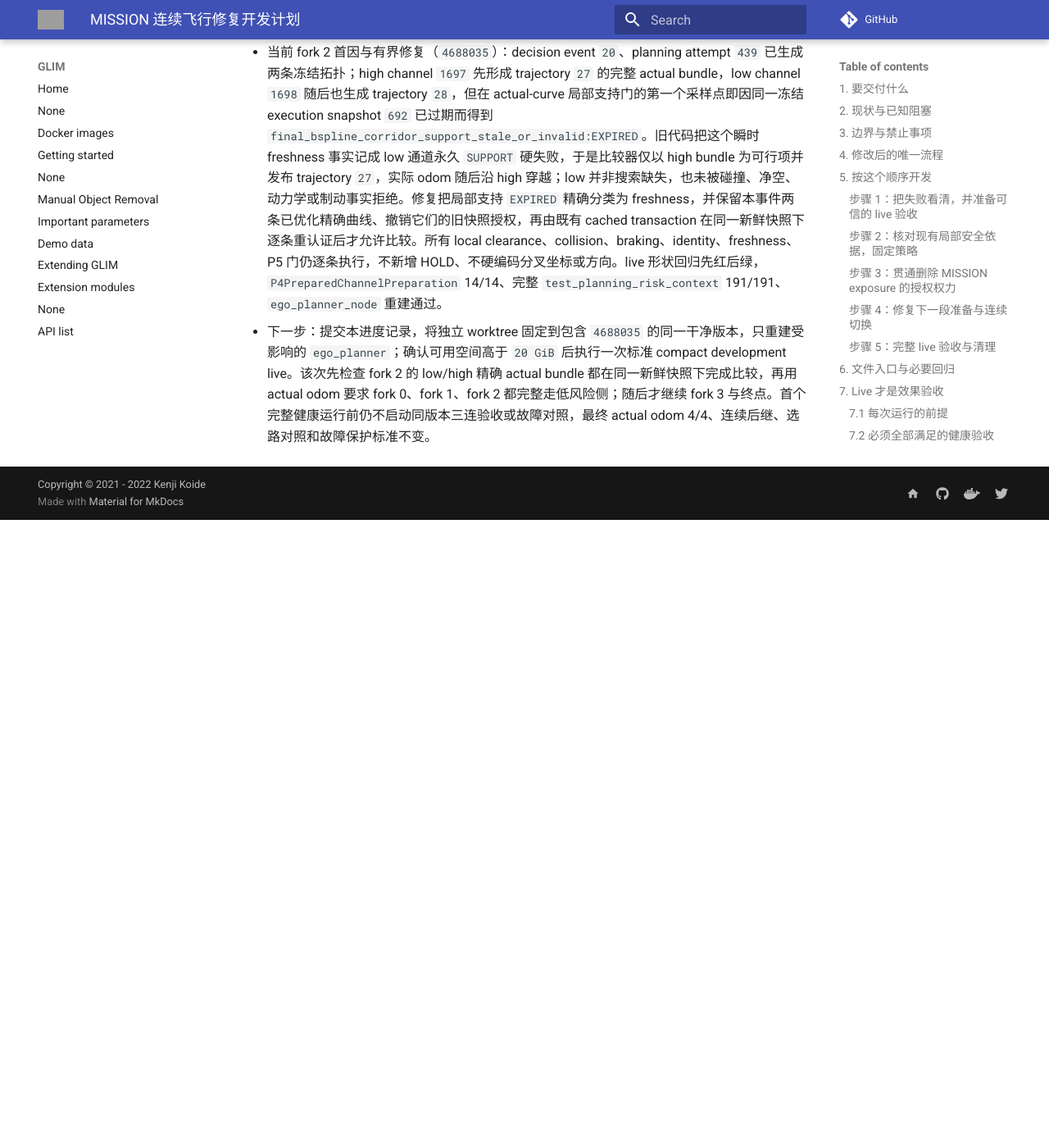
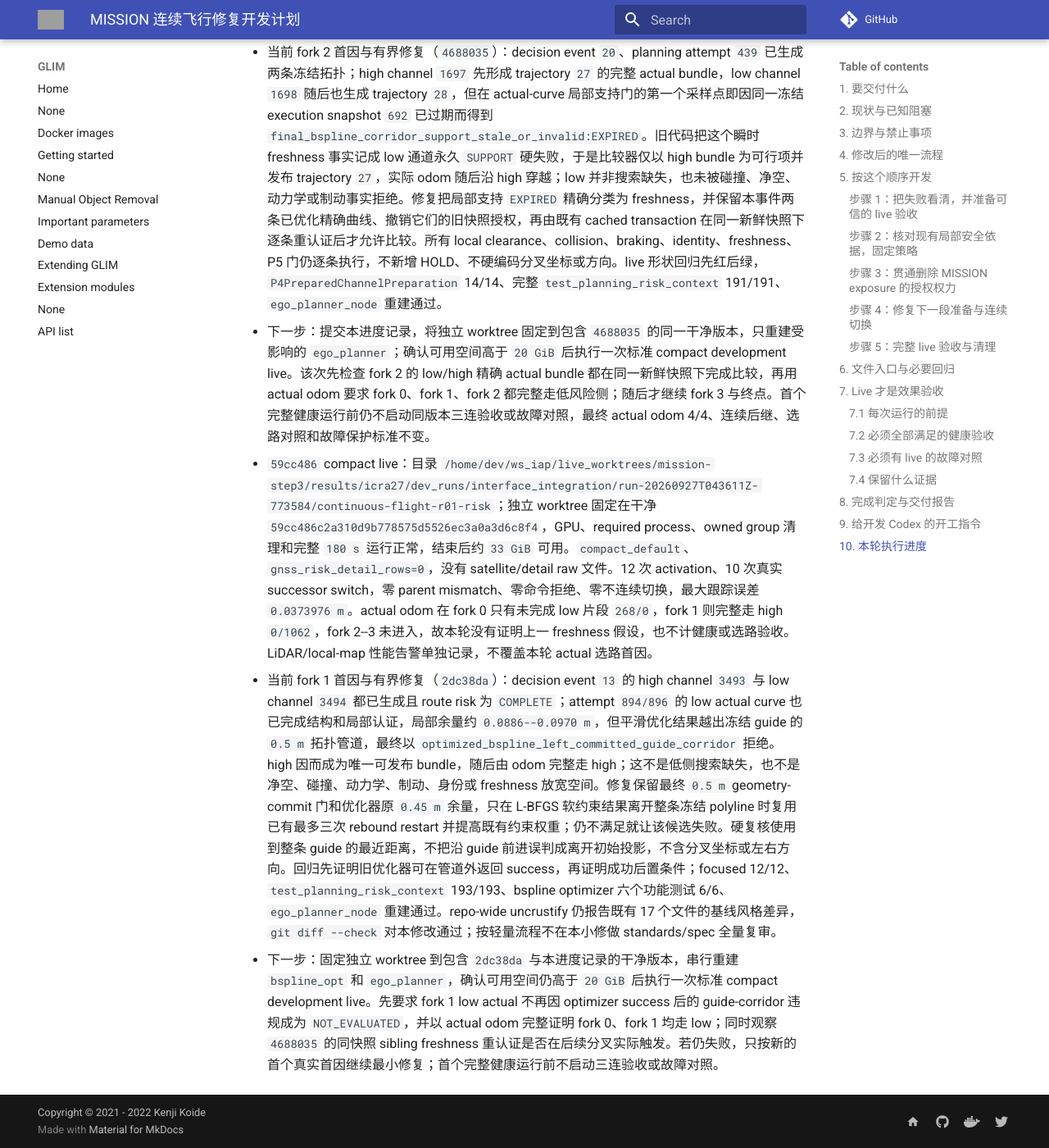
Before and after one commit to Printeger/iap, an MkDocs documentation site: the page built from docs/icra27/MISSION_CONTINUOUS_FLIGHT_IMPLEMENTATION_PLAN.md, in a window 1280 px wide and 1400 px high, scrolled down 49118 px. Shown: the whole window at 82% size. Built offline with MkDocs 1.6.1 and Material for MkDocs 9.7.7, drawn with Linux system fonts in a browser that asks for light colours; nearby versions of some CDN libraries; comment, search, counter and statistics services are not loaded; before the commit the page ends 49752 px from its top, so only the background shows below that; grey boxes are pictures that could not be loaded.

Commit message:
docs(plan): record fork one guide cause

```diff
--- a/docs/icra27/MISSION_CONTINUOUS_FLIGHT_IMPLEMENTATION_PLAN.md
+++ b/docs/icra27/MISSION_CONTINUOUS_FLIGHT_IMPLEMENTATION_PLAN.md
@@ -427,3 +427,6 @@
 - `2093e9f` compact live：目录 `/home/dev/ws_iap/live_worktrees/mission-step3/results/icra27/dev_runs/interface_integration/run-20260927T040939Z-695861/continuous-flight-r01-risk`；独立 worktree 固定在干净 `2093e9f022ab7685e33a3882c56869b033532f91`，GPU、required process、owned group 清理和完整 `180 s` 运行正常。`compact_default`、raw detail false、satellite limit `0`，且没有 satellite/detail raw 文件。15 条正常 B-spline、17 次 activation、10 次真实 successor switch，零命令拒绝、零不连续切换，最大跟踪误差 `0.0314228 m`；上一轮 exposure ledger 负 elapsed 阻塞已消失。actual odom 已完整证明 fork 0 low `236/0`、fork 1 low `258/2`，但 fork 2 完整走 high `0/220`，fork 3 只有 low 未完成片段，终点未到；另有 3 次零速切换和 1 次 parent mismatch，故本轮只证明 fork 0/1 假设，不计健康或验收。
 - 当前 fork 2 首因与有界修复（`4688035`）：decision event `20`、planning attempt `439` 已生成两条冻结拓扑；high channel `1697` 先形成 trajectory `27` 的完整 actual bundle，low channel `1698` 随后也生成 trajectory `28`，但在 actual-curve 局部支持门的第一个采样点即因同一冻结 execution snapshot `692` 已过期而得到 `final_bspline_corridor_support_stale_or_invalid:EXPIRED`。旧代码把这个瞬时 freshness 事实记成 low 通道永久 `SUPPORT` 硬失败，于是比较器仅以 high bundle 为可行项并发布 trajectory `27`，实际 odom 随后沿 high 穿越；low 并非搜索缺失，也未被碰撞、净空、动力学或制动事实拒绝。修复把局部支持 `EXPIRED` 精确分类为 freshness，并保留本事件两条已优化精确曲线、撤销它们的旧快照授权，再由既有 cached transaction 在同一新鲜快照下逐条重认证后才允许比较。所有 local clearance、collision、braking、identity、freshness、P5 门仍逐条执行，不新增 HOLD、不硬编码分叉坐标或方向。live 形状回归先红后绿，`P4PreparedChannelPreparation` 14/14、完整 `test_planning_risk_context` 191/191、`ego_planner_node` 重建通过。
 - 下一步：提交本进度记录，将独立 worktree 固定到包含 `4688035` 的同一干净版本，只重建受影响的 `ego_planner`；确认可用空间高于 `20 GiB` 后执行一次标准 compact development live。该次先检查 fork 2 的 low/high 精确 actual bundle 都在同一新鲜快照下完成比较，再用 actual odom 要求 fork 0、fork 1、fork 2 都完整走低风险侧；随后才继续 fork 3 与终点。首个完整健康运行前仍不启动同版本三连验收或故障对照，最终 actual odom 4/4、连续后继、选路对照和故障保护标准不变。
+- `59cc486` compact live：目录 `/home/dev/ws_iap/live_worktrees/mission-step3/results/icra27/dev_runs/interface_integration/run-20260927T043611Z-773584/continuous-flight-r01-risk`；独立 worktree 固定在干净 `59cc486c2a310d9b778575d5526ec3a0a3d6c8f4`，GPU、required process、owned group 清理和完整 `180 s` 运行正常，结束后约 `33 GiB` 可用。`compact_default`、`gnss_risk_detail_rows=0`，没有 satellite/detail raw 文件。12 次 activation、10 次真实 successor switch，零 parent mismatch、零命令拒绝、零不连续切换，最大跟踪误差 `0.0373976 m`。actual odom 在 fork 0 只有未完成 low 片段 `268/0`，fork 1 则完整走 high `0/1062`，fork 2--3 未进入，故本轮没有证明上一 freshness 假设，也不计健康或选路验收。LiDAR/local-map 性能告警单独记录，不覆盖本轮 actual 选路首因。
+- 当前 fork 1 首因与有界修复（`2dc38da`）：decision event `13` 的 high channel `3493` 与 low channel `3494` 都已生成且 route risk 为 `COMPLETE`；attempt `894/896` 的 low actual curve 也已完成结构和局部认证，局部余量约 `0.0886--0.0970 m`，但平滑优化结果越出冻结 guide 的 `0.5 m` 拓扑管道，最终以 `optimized_bspline_left_committed_guide_corridor` 拒绝。high 因而成为唯一可发布 bundle，随后由 odom 完整走 high；这不是低侧搜索缺失，也不是净空、碰撞、动力学、制动、身份或 freshness 放宽空间。修复保留最终 `0.5 m` geometry-commit 门和优化器原 `0.45 m` 余量，只在 L-BFGS 软约束结果离开整条冻结 polyline 时复用已有最多三次 rebound restart 并提高既有约束权重；仍不满足就让该候选失败。硬复核使用到整条 guide 的最近距离，不把沿 guide 前进误判成离开初始投影，不含分叉坐标或左右方向。回归先证明旧优化器可在管道外返回 success，再证明成功后置条件；focused 12/12、`test_planning_risk_context` 193/193、bspline optimizer 六个功能测试 6/6、`ego_planner_node` 重建通过。repo-wide uncrustify 仍报告既有 17 个文件的基线风格差异，`git diff --check` 对本修改通过；按轻量流程不在本小修做 standards/spec 全量复审。
+- 下一步：固定独立 worktree 到包含 `2dc38da` 与本进度记录的干净版本，串行重建 `bspline_opt` 和 `ego_planner`，确认可用空间仍高于 `20 GiB` 后执行一次标准 compact development live。先要求 fork 1 low actual 不再因 optimizer success 后的 guide-corridor 违规成为 `NOT_EVALUATED`，并以 actual odom 完整证明 fork 0、fork 1 均走 low；同时观察 `4688035` 的同快照 sibling freshness 重认证是否在后续分叉实际触发。若仍失败，只按新的首个真实首因继续最小修复；首个完整健康运行前不启动三连验收或故障对照。
```
